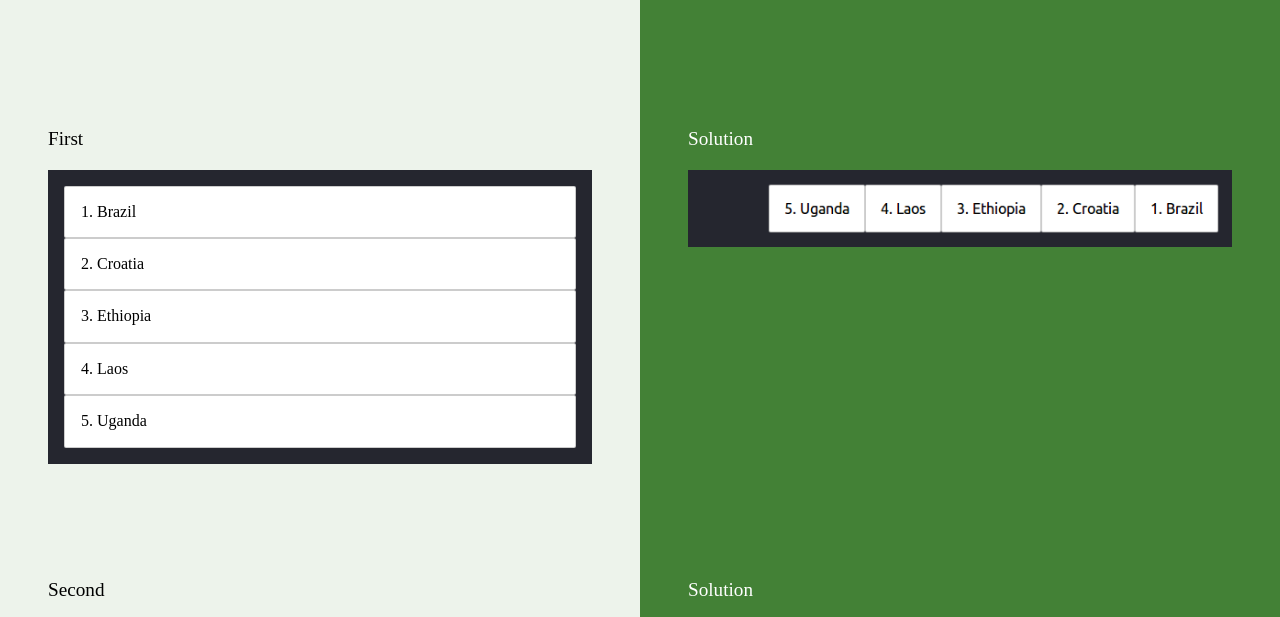
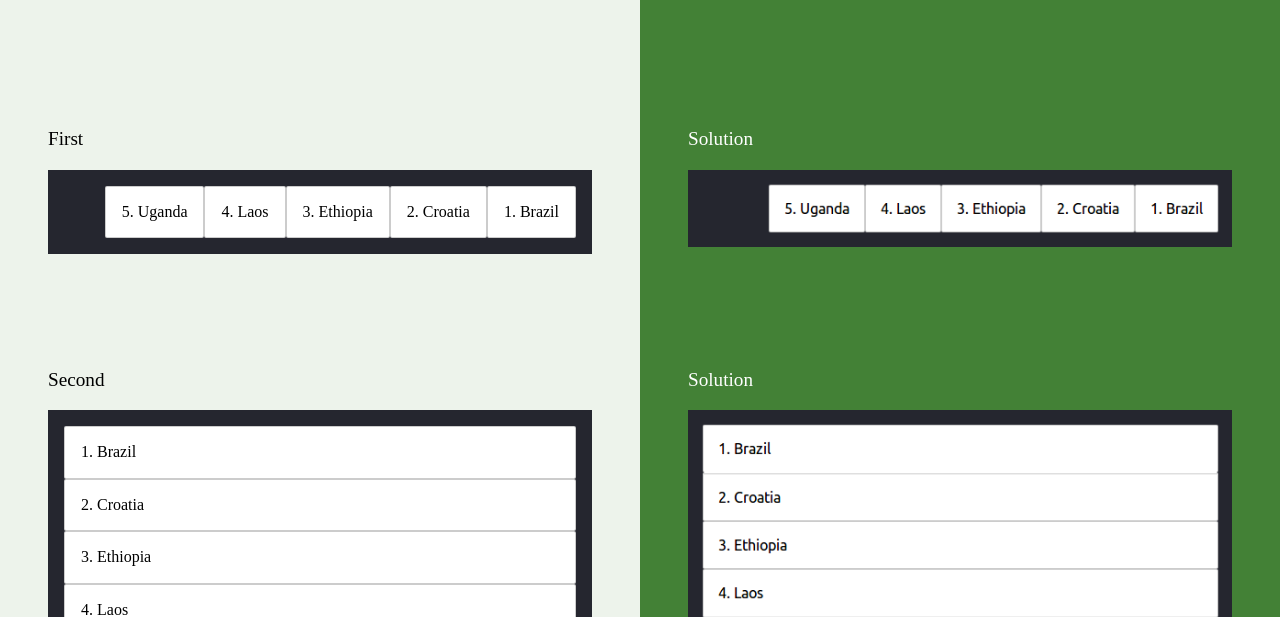
Before and after one commit to Dania-c/Codi, a website: page week-2/11-flexbox/index.html in a window 1280 px wide. Shown: the part 122-739 px from the top of the page. Drawn offline with Linux system fonts and the light colour scheme.

Commit message:
completed 11-flex

```diff
--- a/week-2/11-flexbox/flexbox.css
+++ b/week-2/11-flexbox/flexbox.css
@@ -1 +1,5 @@
 /* Add your own CSS code below */
+.countries--first {
+  display: flex;
+  flex-direction: row-reverse;
+}
```
